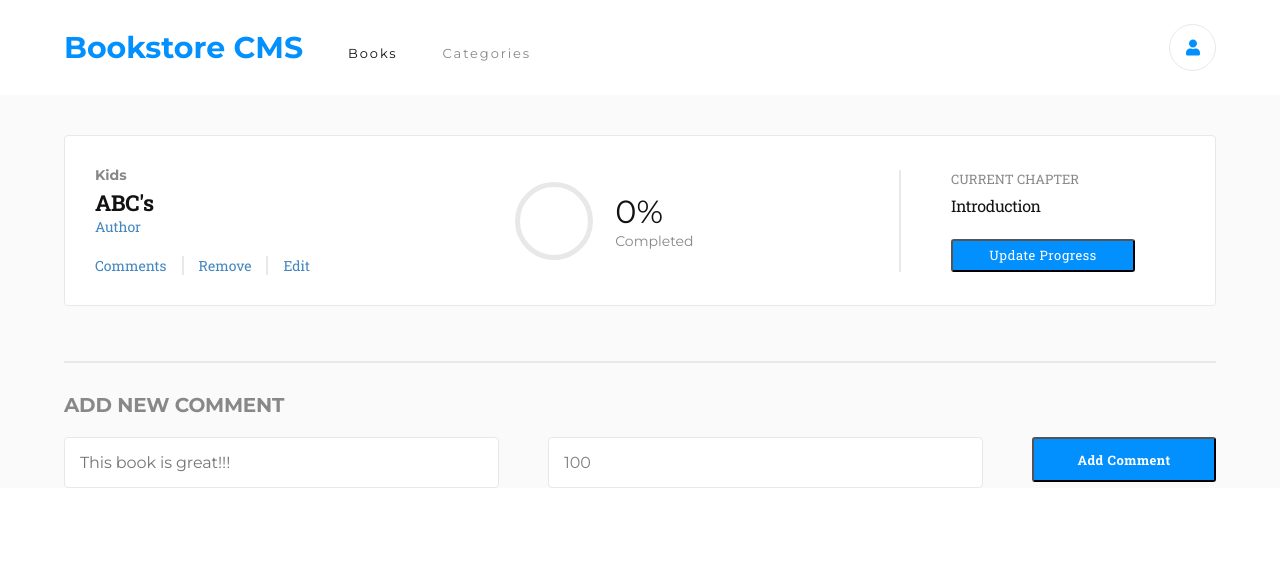
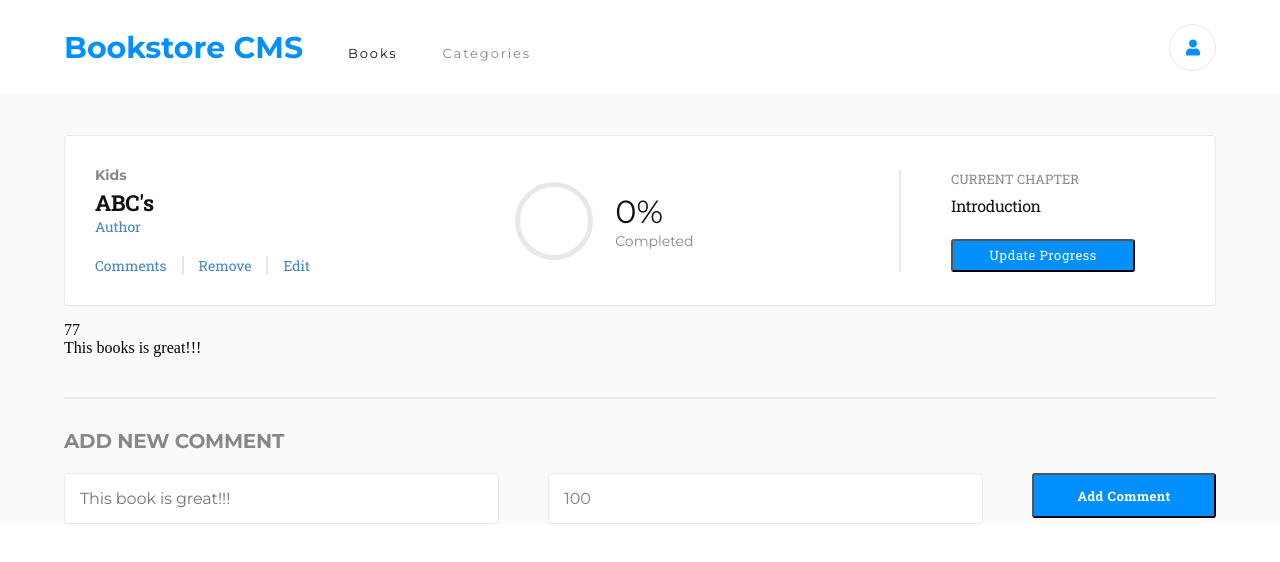
Before and after one commit to MPalhidai/mybooks, a React (Create React App) app: page /books/1234 in a window 1280 px wide. Shown: the top 562 px of the page. Built offline with nearby package versions, Linux system fonts and the light colour scheme.

Commit message:
initial comments functionality

```diff
--- a/src/actions/constants.js
+++ b/src/actions/constants.js
@@ -18,5 +18,8 @@ export const initialState = {
     'Kids',
     'Learning',
     'Sci-Fi'
+  ],
+  comments: [
+    {id: 1, rating: 77, content: 'This books is great!!!', book_id: 1234}
   ]
 }
--- /dev/null
+++ b/src/components/Comment.js
@@ -0,0 +1,23 @@
+import React from 'react';
+import '../css/Comment.css';
+
+// Comment - rating, content, user_id, book_id
+// Cool feature if the comment could check how much the user has read the book
+
+export class Comment extends React.Component {
+  render() {
+    return (
+      <div className = 'CommentCard' id = { this.props.id }>
+        <div className = 'CommentCardLeft'>
+          <p className = 'CommentUser'>{ this.props.user }</p>
+        </div>
+        <div className = 'CommentCardRight'>
+          <p className = 'CommentRating'>{ this.props.rating }</p>
+        </div>
+        <div className = 'CommentCardBottom'>
+          <p className = 'CommentContent'>{ this.props.content }</p>
+        </div>
+      </div>
+    );
+  }
+}
--- a/src/containers/BookView.js
+++ b/src/containers/BookView.js
@@ -1,6 +1,7 @@
 import React from 'react';
 import '../css/BookView.css';
 import { Book } from '../components/Book';
+import { Comment } from '../components/Comment';
 import { connect } from 'react-redux';
 
 class BookView extends React.Component {
@@ -15,8 +16,17 @@ class BookView extends React.Component {
           id = { book.id }
           title = { book.title }
           category = { book.category }
-          removeBtn = { this.handleRemoveBook }
         />
+        <div className = 'CommentList'>
+          { this.props.opinions.map( (comment, idx) => (
+            <Comment
+              key = { idx }
+              id = { comment.id }
+              rating = { comment.rating }
+              content = { comment.content }
+            />
+          ))}
+        </div>
       </div>
     );
   }
@@ -24,7 +34,8 @@ class BookView extends React.Component {
 
 const mapStateToProps = state => {
   return {
-    inventory: state.inventory.books
+    inventory: state.inventory.books,
+    opinions: state.opinions.comments
   }
 };
 
--- /dev/null
+++ b/src/reducers/comments.js
@@ -0,0 +1,16 @@
+import {
+  initialState,
+  CREATE_COMMENT
+} from '../actions/constants';
+
+
+export const commentReducer = ( state = initialState, action ) => {
+  switch (action.type) {
+    case CREATE_COMMENT:
+      return {
+        comments: [ action.comment, ...state.comments ]
+       }
+    default:
+      return state
+  }
+}
--- a/src/reducers/index.js
+++ b/src/reducers/index.js
@@ -1,8 +1,10 @@
 import { combineReducers } from 'redux';
 import { bookReducer } from './books';
+import { commentReducer } from './comments';
 import { filterReducer } from './filter';
 
 export const rootReducer = combineReducers({
   inventory: bookReducer,
+  opinions: commentReducer,
   categories: filterReducer
 });
```
Also changed, not shown: src/css/Comment.css (added).
